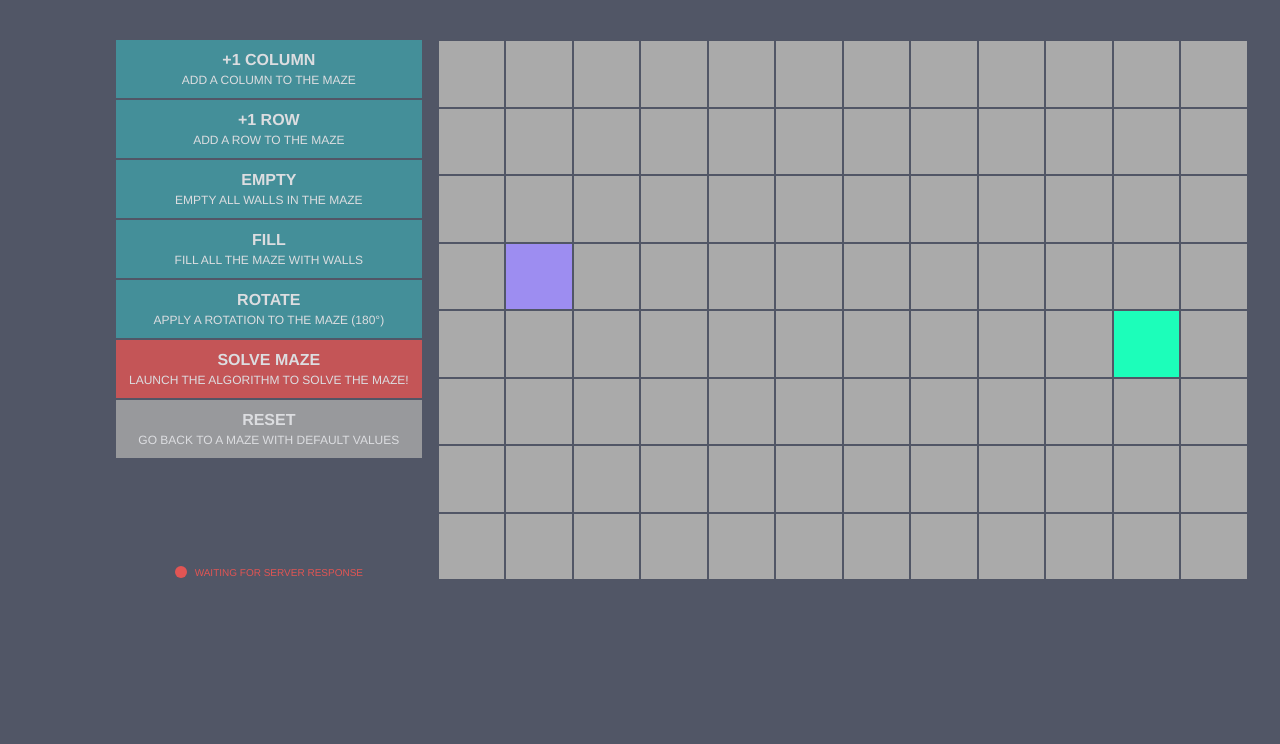
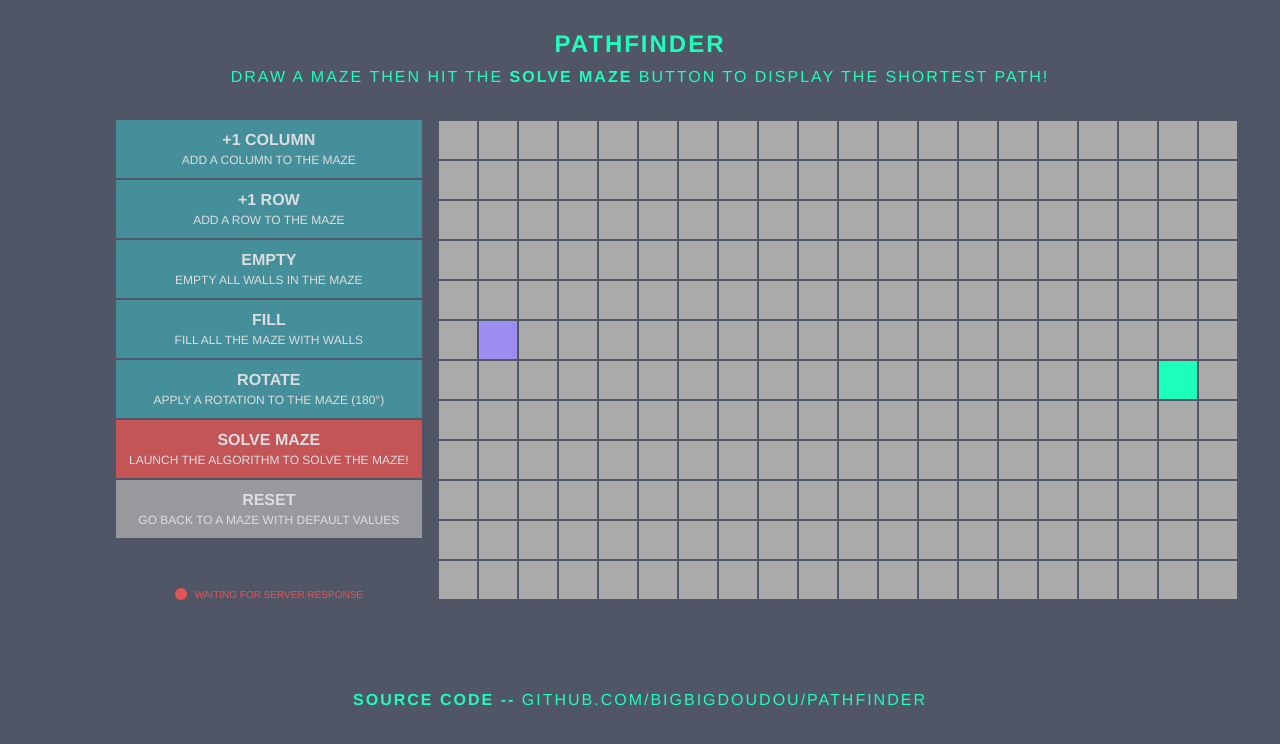
Before and after one commit to BigBigDoudou/maze_solver_front, a React app: page / in a window 1280 px wide. Shown: the top 744 px of the page. Built offline with nearby package versions, Linux system fonts and the light colour scheme; no server answers.

Commit message:
header and footer

```diff
--- a/assets/stylesheets/application.scss
+++ b/assets/stylesheets/application.scss
@@ -5,6 +5,7 @@
 @import 'buttons';
 @import 'result';
 @import 'server';
+@import 'header';
 
 body {
   height: 100vh;
@@ -25,8 +26,8 @@ body {
   padding: 0 100px;
 }
 
-#header {
-  height: 5vh;
+#header, #footer {
+  height: 15vh;
 }
 
 #rules {
@@ -34,7 +35,7 @@ body {
 }
 
 #root {
-  height: 95vh;
+  height: 65vh;
 }
 
 #game {
--- /dev/null
+++ b/assets/stylesheets/header.scss
@@ -0,0 +1,24 @@
+#header, #footer {
+  display: flex;
+  justify-content: center;
+  align-items: center;
+  div {
+    text-align: center;
+  }
+  h1, a, strong, p {
+    color: $green;
+    text-transform: uppercase;
+    letter-spacing: 2px;
+  }
+  h1 {
+    font-size: 24px;
+    font-weight: bold;
+    margin-bottom: 8px;
+  }
+  a, strong, p {
+    font-size: 16px;
+  }
+  a {
+    text-decoration: none;
+  }
+}
--- a/src/containers/reset.jsx
+++ b/src/containers/reset.jsx
@@ -6,7 +6,7 @@ import { setCells } from '../actions'
 
 class Reset extends Component {
   reset = () => {
-    this.props.setCells(12, 8)
+    this.props.setCells(20, 12)
   }
 
   render () {
--- a/src/index.jsx
+++ b/src/index.jsx
@@ -35,8 +35,8 @@ const initialState = {
   cells: '',
   start: false,
   finish: false,
-  width: 12,
-  height: 8,
+  width: 20,
+  height: 12,
   solved: false,
   path: null,
   duration: null
--- a/src/reducers/height_reducer.js
+++ b/src/reducers/height_reducer.js
@@ -15,7 +15,7 @@ export default function(state, action) {
       return state + 1
     }
     case SET_CELLS: {
-      return 8
+      return 12
     }
     default: {
       return state
--- a/src/reducers/width_reducer.js
+++ b/src/reducers/width_reducer.js
@@ -15,7 +15,7 @@ export default function(state, action) {
       return state + 1
     }
     case SET_CELLS: {
-      return 12
+      return 20
     }
     default: {
       return state
--- a/templates/index.html
+++ b/templates/index.html
@@ -7,14 +7,20 @@
   </head>
   <body>
     <div id="content">
-      <div id="header"></div>
-      <!-- <div id="rules">
-        <h1>Maze pathfinder</h1>
-        <p>
-          This program finds the shortest path from the <span class='purple'>start</span> to the <span class='green'>arrival</span> of a maze. Click on a <span class='gray'>wall</span> to make a <span class='white'>path</span> and vice versa. Click on the <span class='purple'>start</span> cell to move it (click again somewhere else - except on arrival - to put it back) and do the same with the <span class='green'>arrival</span> cell. You can use the <span class='blue'>buttons</span> on the left to add rows or columns, to empty the maze (only pathes), to fill it (only walls) or to rotate it (180°). When your maze is ready, click on the <span class='red'>solve maze</span> button to display the shortest path. Use the <span class='gray'>reset</span> button if you want to clean your maze (initial number of rows and columns and only walls).
-        </p>
-      </div> -->
+      <div id="header">
+        <div>
+          <h1>PATHFINDER</h1>
+          <p>Draw a maze then hit the <strong>SOLVE MAZE</strong> button to display the shortest path!</p>
+        </div>
+      </div>
       <div id="root"></div>
+      <div id="footer">
+        <div>
+          <a href="https://github.com/BigBigDoudou/pathfinder/blob/master/README.md" target="_blank">
+            <strong>SOURCE CODE --</strong> github.com/BigBigDoudou/pathfinder
+          </a>
+        </div>
+      </div>
     </div>
   </body>
 </html>
```
